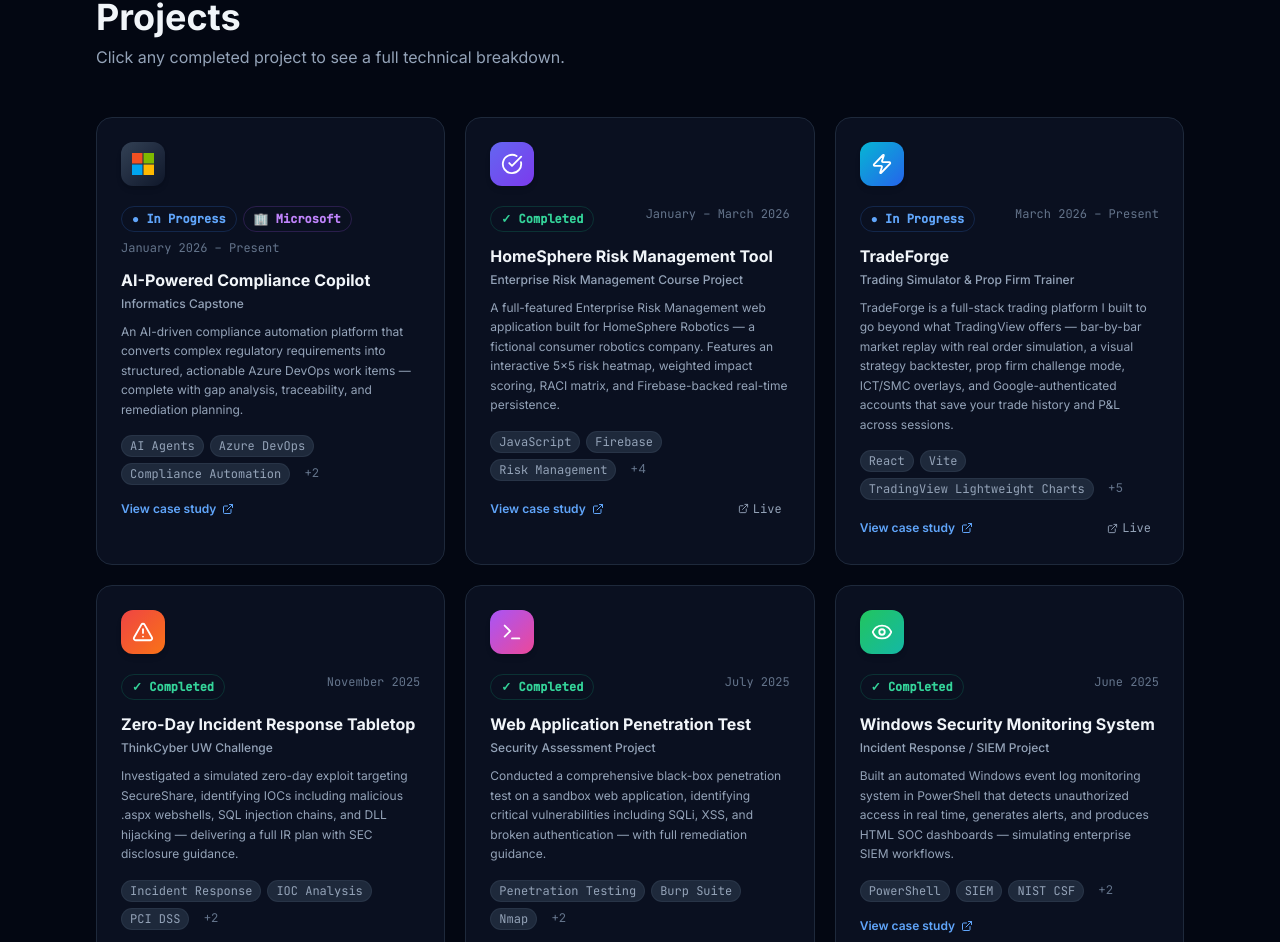
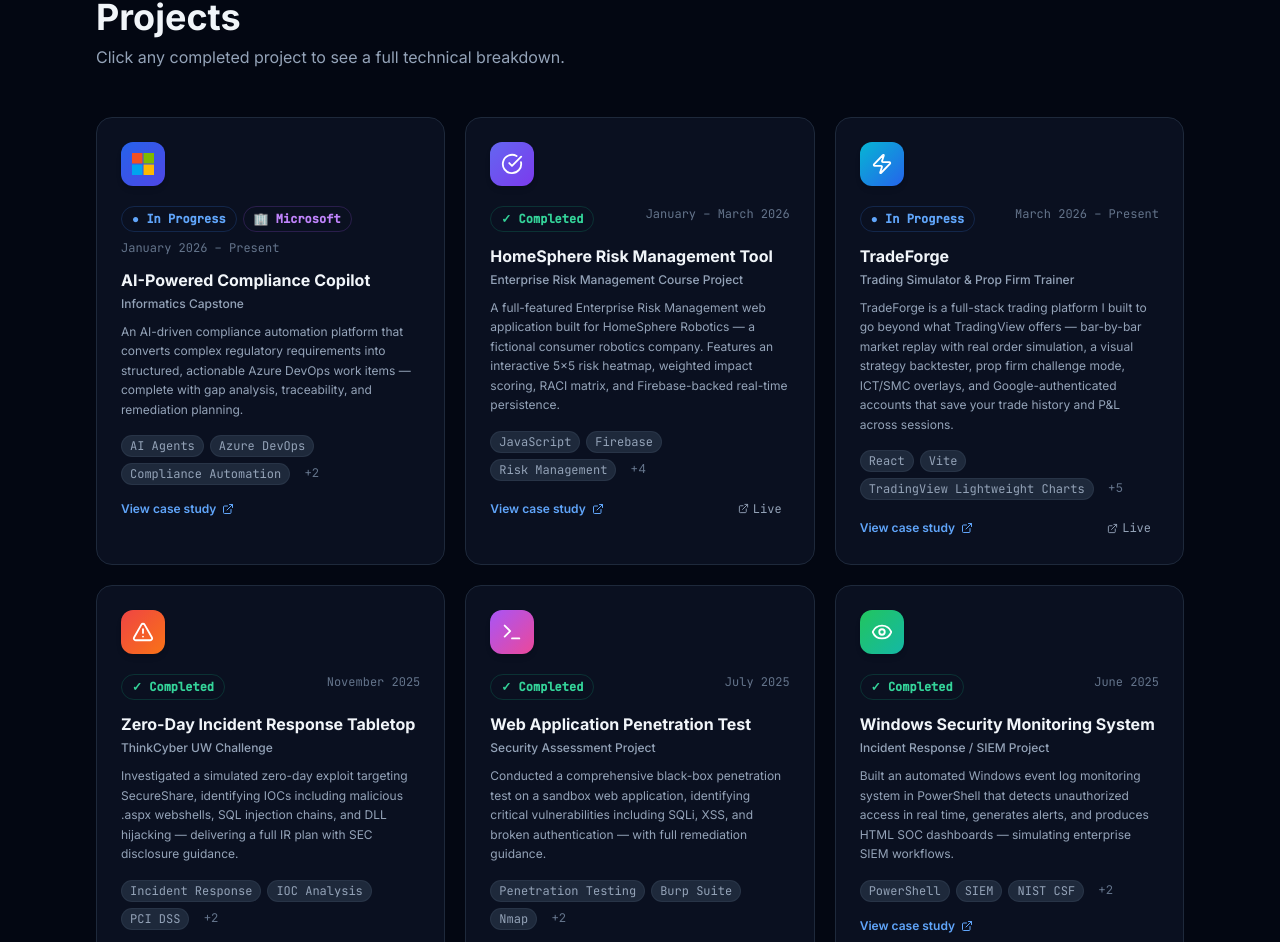
Before and after one commit to NateSal10/my-portfolio, a React (Vite) app: page / in a window 1280 px wide. Shown: the part 1669-2611 px from the top of the page. Built offline with nearby package versions, Linux system fonts and the light colour scheme.

Commit message:
style: fix capstone contrast for readability

```diff
--- a/src/data/portfolioData.jsx
+++ b/src/data/portfolioData.jsx
@@ -20,7 +20,7 @@
         <rect x="11" y="11" width="10" height="10" fill="#ffb900"/>
       </svg>
     ),
-    color: "from-slate-700 to-slate-900",
+    color: "from-blue-600 to-indigo-600",
     featured: false,
     microsoft: true,
     noPage: false,
```
